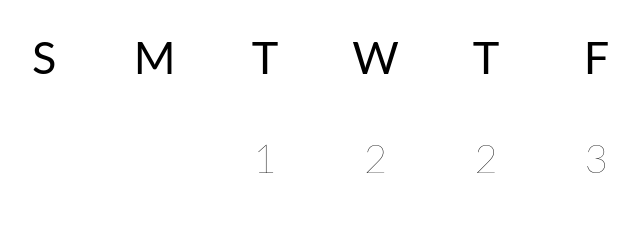
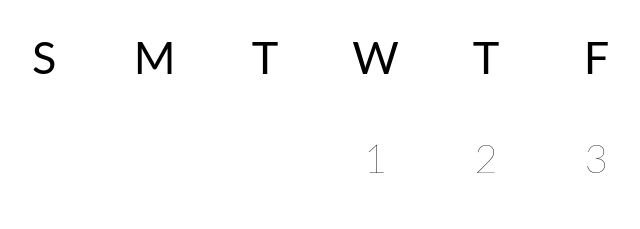
Before and after one commit to pokyparachute66/AccuracyAccounting, a plain HTML site: page schedule.html in a window 1280 px wide. Shown: the part 1320-1549 px from the top of the page, 299-939 px from the left. Drawn offline with Linux system fonts and the light colour scheme; some packages are replaced by stand-ins of ours.

Commit message:
Update schedule.html

```diff
--- a/schedule.html
+++ b/schedule.html
@@ -72,8 +72,8 @@
           <div class="weekend">S</div>
           <div></div>
           <div></div>
+          <button type="button" class="weekdays"><div class="weekdays"></div></button>
           <button type="button" class="weekdays"><div class="weekdays">1</div></button>
-          <button type="button" class="weekdays"><div class="weekdays">2</div></button>
           <button type="button" class="weekdays"><div class="weekdays">2</div></button>
           <button type="button" class="weekdays"><div class="weekdays">3</div></button>
           <button type="button" class="weekdays"><div class="weekdays">4</div></button>
```
